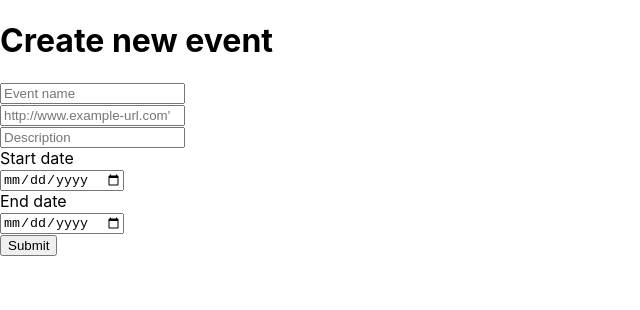
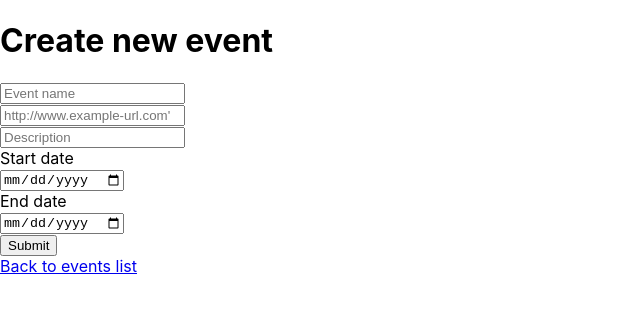
Before and after one commit to aida-ros/ticketswap-clone-client, a React (Create React App) app: page /create/event in a window 1280 px wide. Shown: the top 310 px of the page, without its empty margins (0-640 px from the left). Built offline with nearby package versions, Linux system fonts and the light colour scheme.

Commit message:
Added some links, cleaned up code

```diff
--- a/src/components/CreateEvent.js
+++ b/src/components/CreateEvent.js
@@ -1,4 +1,5 @@
 import React from 'react';
+import { Link, Redirect } from 'react-router-dom'
 
 class CreateEvent extends React.Component {
   render() {
@@ -56,6 +57,9 @@ class CreateEvent extends React.Component {
 
             <input type="submit" value="Submit" />
           </form>
+
+          <a href="/events">Back to events list</a>
+
         </div>
 
       </main>
--- a/src/components/CreateTicket.js
+++ b/src/components/CreateTicket.js
@@ -61,6 +61,8 @@ class CreateTicket extends React.Component {
           </form>
         </div>
 
+        <a href="/events">Back to events list</a>
+
       </main>
     )
   }
--- a/src/components/EventDetails.js
+++ b/src/components/EventDetails.js
@@ -37,6 +37,7 @@ class EventDetails extends React.Component {
 
     return (
       <main>
+        <Link to={`create/ticket`}>Submit ticket for this event</Link>
         {showEvent(event)}
         <br/>
 
--- a/src/components/EventsList.js
+++ b/src/components/EventsList.js
@@ -22,7 +22,9 @@ class EventsList extends React.Component {
 
     return (
       <main>
-        <Link to={`create`}>Create new event</Link>
+        <Link to={`create/event`}>Create new event</Link>
+        <br/>
+        <Link to={`create/ticket`}>Submit a ticket for an existing event</Link>
         <div className="eventslist">
           <h1>All available events</h1>
           <ul>
```
